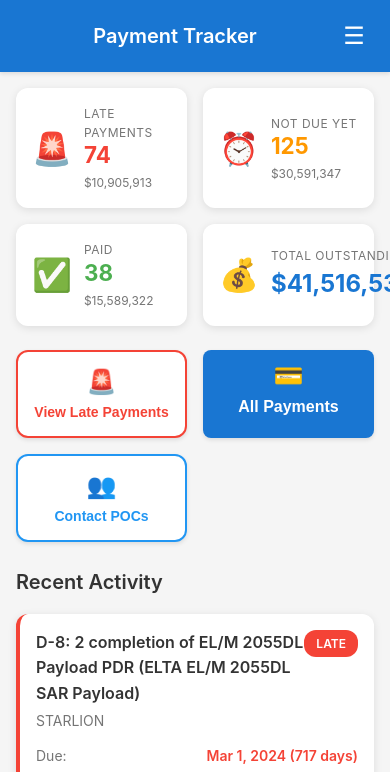
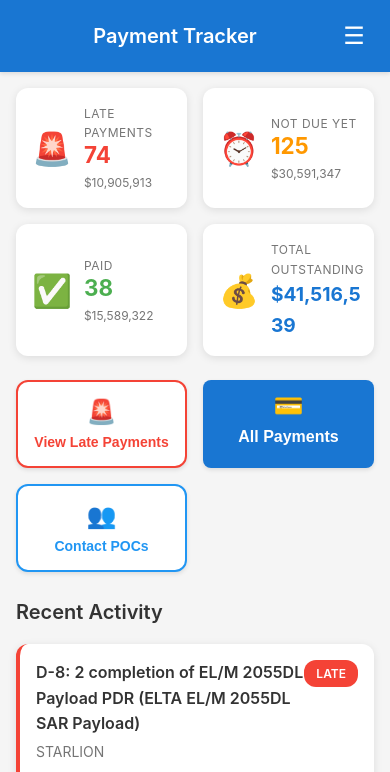
Before and after one commit to Sand4lunch/payment-tracker, a plain HTML site: page index.html in a window 390 px wide. Shown: the top 772 px of the page. Drawn offline with Linux system fonts and the light colour scheme.

Commit message:
Update styles.css

```diff
--- a/styles.css
+++ b/styles.css
@@ -269,7 +269,7 @@ body {
 
 
 /* Mobile overflow fixes */
-.stat-value, .stat-detail {
+.stat-value, .stat-value-large, .stat-detail {
     word-break: break-word;
     overflow-wrap: break-word;
     max-width: 100%;
@@ -278,6 +278,10 @@ body {
 @media (max-width: 480px) {
     .stat-value {
         font-size: 1.4rem;
+    }
+
+    .stat-value-large {
+        font-size: 1.2rem;
     }
 
     .stat-detail {
```
